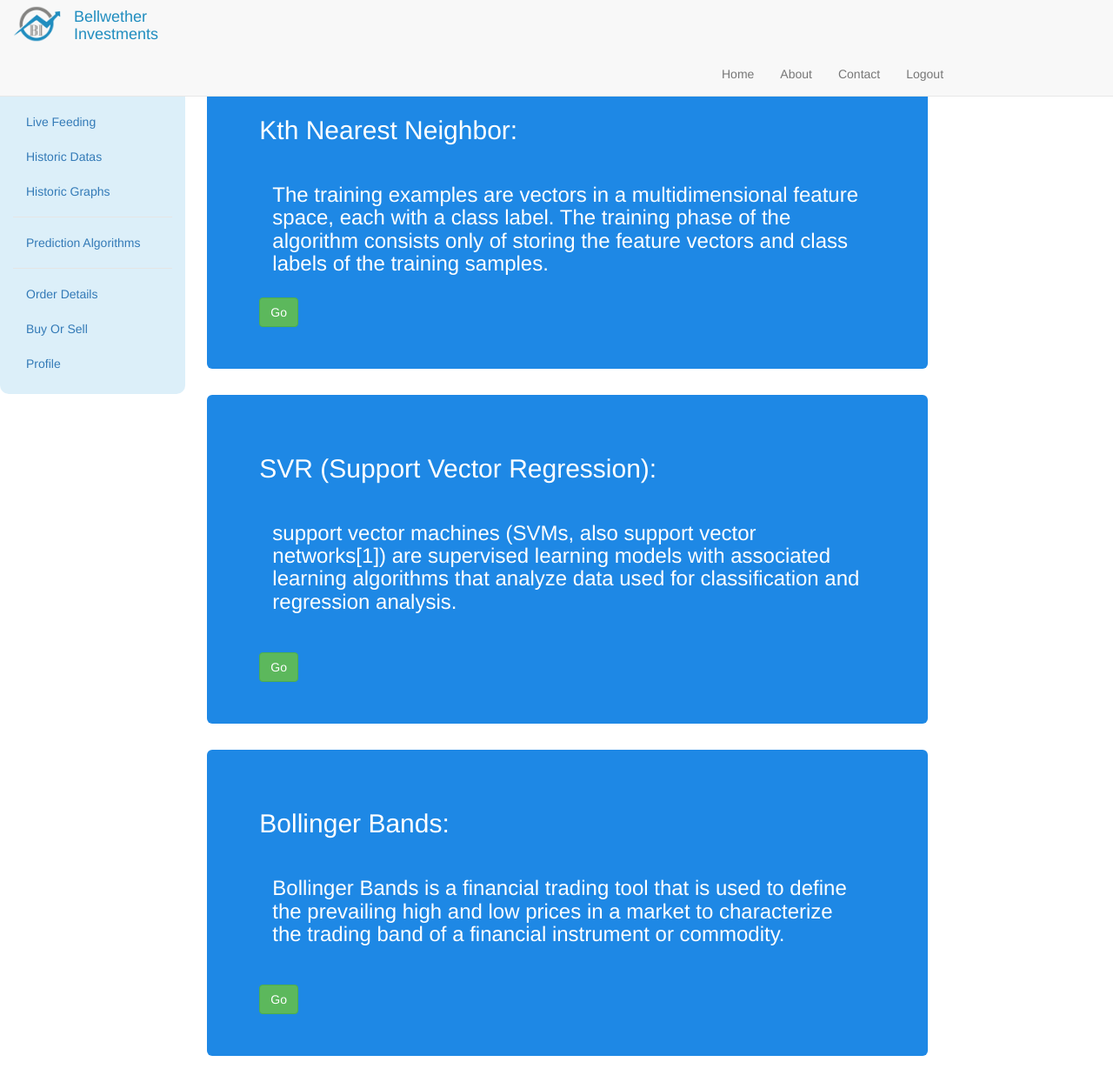
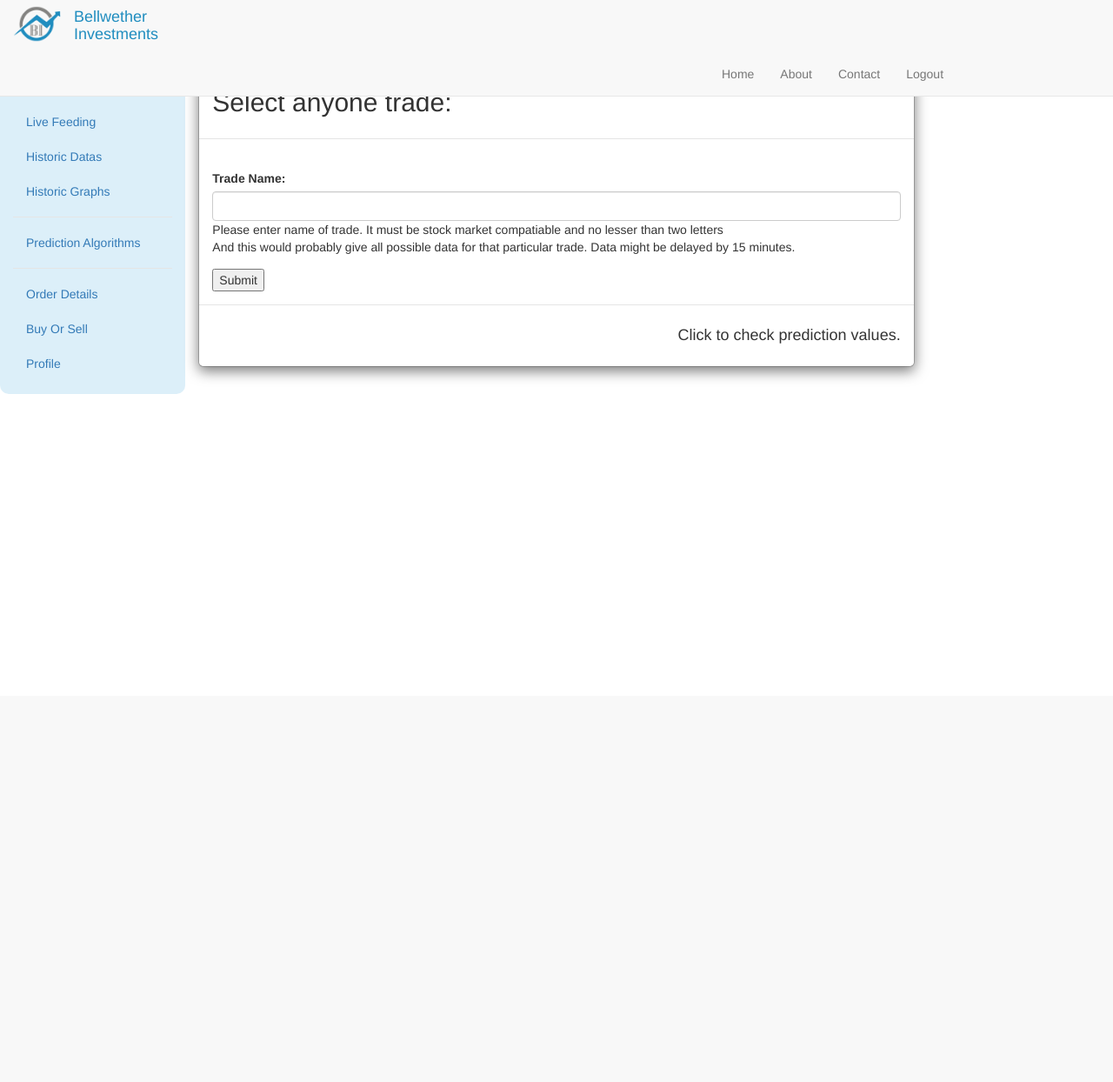
Before and after one commit to Dhara159/Bellwether, a Flask app: page /algorithms in a window 1280 px wide. Shown: the whole page at 87% size. After the commit the page ends 453 px from the top, so only its background shows below. Run offline with Flask 2, Linux system fonts and the light colour scheme; the visitor is signed in with stand-in values (Sample User, id 1); some libraries are stand-ins or nearby versions.

```diff
--- a/app.py
+++ b/app.py
@@ -176,7 +176,17 @@ def historic_data_search():
 
 @app.route('/algorithms')
 def algorithms():
-	return render_template("algorithms.html")
+	if "userEmail" in session:
+		return render_template("algorithms.html")
+	else:
+		return("You are logged out!")
+
+@app.route('/algorithm_prediction',methods=['GET','POST'])
+def algorithmsrithm_prediction():
+	if "userEmail" in session:
+		trade = request.form['trade']
+		return(knn("NSE/"+trade.upper() ))
+
 
 @app.route('/historic_graph')
 def historic_graph():
@@ -339,12 +349,12 @@ def live_feeding():
 		return(render_template("live_feeding.html", matrix = Matrix, matLen = len(Matrix)))
 
 @app.route("/knn")
-def knn():
+def knn(tradeName):
     k = 3
     startDate = (datetime.datetime.now()).strftime("%Y-%m-%d")
     endDate = ((datetime.date.today()-relativedelta(months=+3))).strftime("%Y-%m-%d")
-    tradeName = "NSE/TCS"
-    df = quandl.get("NSE/TCS", authtoken="JMRWwixg-zh5jGHGnKzn",start_date=endDate,end_date=startDate)
+    # tradeName = "NSE/TCS"
+    df = quandl.get(tradeName, authtoken="JMRWwixg-zh5jGHGnKzn",start_date=endDate,end_date=startDate)
     df1 = df[['Open','Close']]
     print(df1)
     dataList = df1.values.tolist()
@@ -352,10 +362,10 @@ def knn():
     neighbors = getNeighbors(testInstance, dataList, k)
     idwPrediction, meanPrediction  = prediction(neighbors)
     # return("Inverse Distance Weighted Average Prediction: %f <br/> Mean Average Prediction: %f" % (idwPrediction, meanPrediction))
-    return(bb(tradeName,endDate, idwPrediction,meanPrediction))
+    return(bb(tradeName,endDate,startDate, idwPrediction,meanPrediction))
 
 @app.route("/bb")
-def bb(tradeName,endDate, idwPrediction, meanPrediction):
+def bb(tradeName,endDate,startDate, idwPrediction, meanPrediction):
 	df = quandl.get(tradeName, authtoken="5GGEggAyyGa6_mVsKrxZ",start_date=endDate)
 	window=20
 	no_of_std=2
@@ -383,7 +393,24 @@ def bb(tradeName,endDate, idwPrediction, meanPrediction):
 	print ("maximum point for selling stocks %s" %df2['Close'].to_string(index=False))
 	df['Strategy Return'].cumsum().plot()
 	df[['Close','Bollinger High','Bollinger Low']].plot()
-	return("idwPrediction: %s" %(idwPrediction) + "</br>" + "meanPrediction: %s" %(meanPrediction) + "</br>" + "minimum point for purchasing stocks: %s" %((df1['Close'].values))[0] + "</br>" + "maximum point for selling stocks: %s" %(df2['Close'].values)[0])
+	userEmail=session["userEmail"]
+	resultDate = datetime.date.today() + datetime.timedelta(days=1)
+	conn =mysql.connect()
+	cursor = conn.cursor()
+	suggestedBuying = ((df1['Close'].values)[0])
+	suggestedSelling = ((df2['Close'].values)[0])
+	# print(suggestedBuying)
+	# print(suggestedSelling)
+	# print(type(suggestedBuying))
+	# print(type(suggestedSelling))
+	cursor.execute("INSERT INTO knnprediction (userEmail,trade,pdate,rdate,prediction,ssp,sbp) VALUES (%s, %s, %s, %s, %s, %s, %s)", (userEmail,  tradeName, startDate, resultDate, idwPrediction,str(suggestedSelling), str(suggestedBuying)))
+	conn.commit()
+	cursor = conn.cursor()
+	pdata = cursor.execute("SELECT * FROM knnprediction WHERE userEmail = '"+ userEmail +"' ")
+	conn.commit()
+	# return(pdata)
+	#return("idwPrediction: %s" %(idwPrediction) + "</br>" + "meanPrediction: %s" %(meanPrediction) + "</br>" + "minimum point for purchasing stocks: %s" %((df1['Close'].values))[0] + "</br>" + "maximum point for selling stocks: %s" %(df2['Close'].values)[0])
+	return render_template("algorithm_prediction.html",items=list(cursor.fetchall()))
 
 @app.route("/mlp")
 def mlp():
--- a/templates/algorithms.html
+++ b/templates/algorithms.html
@@ -7,7 +7,7 @@
     <!-- Tell the browser to be responsive to screen width -->
     <meta content="width=device-width, initial-scale=1, maximum-scale=1, user-scalable=no" name="viewport">
     <!-- Bootstrap 3.3.5 -->
-    <link rel="stylesheet" href="../static/bootstrap/css/bootstrap.min.css">
+    <link rel="stylesheet" type="text/css" href="../static/bootstrap/css/bootstrap.min.css">
     <link rel="stylesheet" type="text/css" href="../static/custom-top-header.css">
     <script type="text/javascript" href="custom-navbar.js"></script>
   </head>
@@ -58,9 +58,49 @@
         <!--/span-->
 
             <div class="col-xs-8 col-sm-8" style="margin-top: 15px;">
+                <div class="modal-content">
+                    <div class="modal-header">
+                        <h2>Select anyone trade:</h2>
+                    </div>
+                    <br>
+                    <div class="modal-body">
+                    <form action="algorithm_prediction" method="POST">
+                      <div class="form-group">
+                        <label for="trade" class="bmd-label-floating">Trade Name:</label>
+                        <input type="text" class="form-control" name="trade">
+                        <span class="bmd-help">Please enter name of trade. It must be stock market compatiable and no lesser than two letters</span><br>
+                        <span class="bmd-help">And this would probably give all possible data for that particular trade. Data might be delayed by 15 minutes.</span>
+                        <br>
+                      </div>
+                      <button type="submit" name="submit" class="next action-button" value="Submit" >Submit</button>
+                    </form>
+                    </div>
 
-                <div class="row" style="margin-left: 10px;">
+                    <div class="modal-footer">
+                        <h4>Click to check prediction values.</h4>
 
+                    </div>
+                </div>
+
+                <!-- <div class="row" style="margin-left: 10px;"> -->
+         <!--           <div class="model-content">
+                        <div class="model-header"><h2>Select Trade for prediction</h2></div>
+                        <div class="model-body">
+                            <form action="algorithm_prediction" method="POST">
+                               <div class="form-group">
+                                <label for="trade" class="bmd-label-floating">Trade Name:</label>
+                                <input type="text" class="form-control" name="trade">
+                                <span class="bmd-help">Please enter name of trade. It must be stock market compatiable and no lesser than two letters</span><br>
+                                <span class="bmd-help">And this would probably give all possible data for that particular trade. Data might be delayed by 15 minutes.</span>
+                                <br>
+                              </div>
+                              <button type="submit" name="submit" class="next action-button" value="Submit" >Submit</button>
+                            </form>
+                        </div>
+                        <div class="model-footer">
+                            <h2>Click to check prediction values.</h2>
+                        </div>
+                    </div>
 
                             <div class="jumbotron" style="background-color:#1e88e5 ; color: #ffffff;">
                                 <div class="panel-header"><h2>Kth Nearest Neighbor:</h2></div>
@@ -91,8 +131,8 @@
                                 </div>
                             </div>
 
-
-                    </div>
+ -->
+                    <!-- </div> -->
                 </div>
             </div>
             <!--/span-->
```
Also changed, not shown: templates/algorithm_prediction.html (added, +97 -0 lines).
